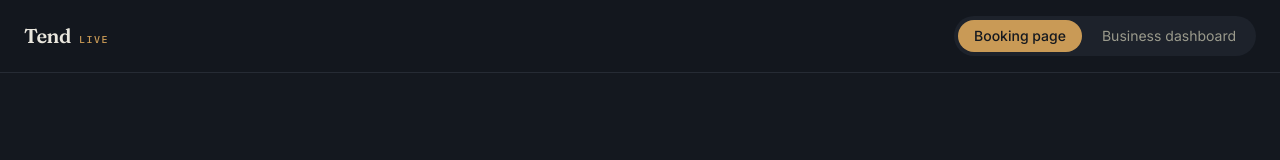
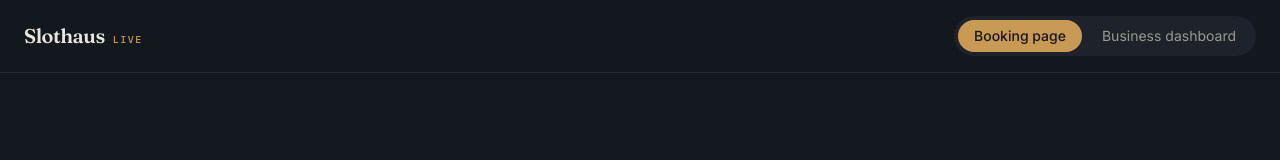
Before and after one commit to servandoarenteria-collab/threshold-app, a React (Vite) app: page / in a window 1280 px wide. Shown: the top 160 px of the page. Built offline with nearby package versions, Linux system fonts and the light colour scheme.

Commit message:
Update App.jsx

```diff
--- a/src/App.jsx
+++ b/src/App.jsx
@@ -96,7 +96,7 @@ function TopNav({ view, setView }) {
   return (
     <div className="border-b border-[#262B34] px-6 py-4 flex items-center justify-between sticky top-0 bg-[#14181F]/95 backdrop-blur z-10">
       <div className="flex items-baseline gap-2">
-        <span style={{ fontFamily: "'Fraunces', serif" }} className="text-xl font-semibold tracking-tight text-[#E9E6DD]">Tend</span>
+        <span style={{ fontFamily: "'Fraunces', serif" }} className="text-xl font-semibold tracking-tight text-[#E9E6DD]">Slothaus</span>
         <span className="text-[10px] uppercase tracking-[0.15em] text-[#C99A56] font-mono" style={{ fontFamily: "'IBM Plex Mono', monospace" }}>live</span>
       </div>
       <div className="flex gap-1 bg-[#1D222B] rounded-full p-1">
```
